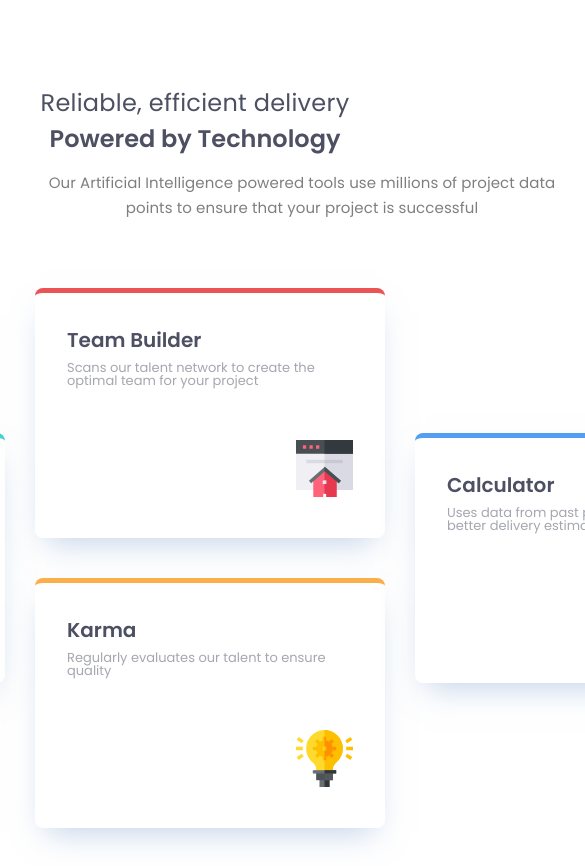
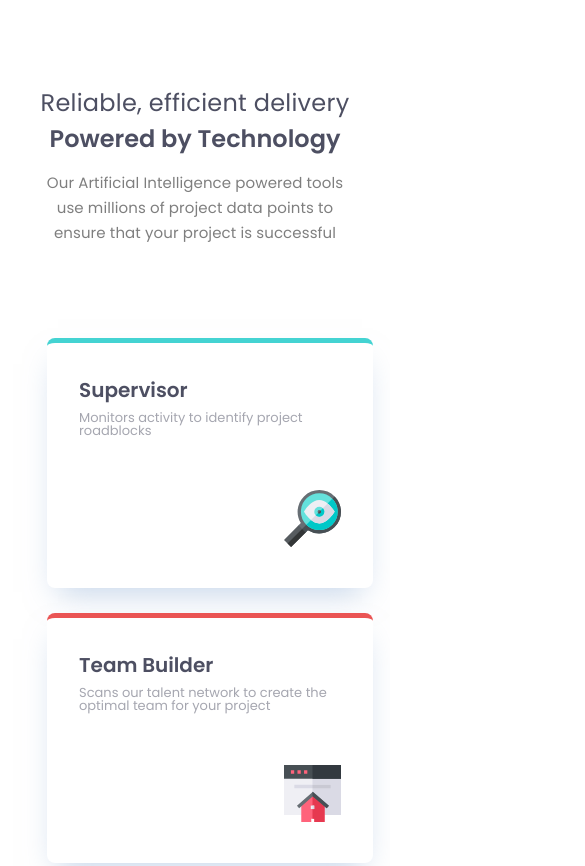
Before and after one commit to AnikoShaverdashvili/Four-card-feature-section, a plain HTML site: page index.html in a window 390 px wide. Shown: the top 866 px of the page, 585 px wide, since content can reach past the window. Drawn offline with Linux system fonts and the light colour scheme.

Commit message:
Update style.css and done
added media query for mobile resolution

```diff
--- a/css/style.css
+++ b/css/style.css
@@ -26,6 +26,7 @@ body {
 }
 .container {
   flex-direction: column;
+  align-items: center;
 }
 .text-wrapper h1 {
   font-family: "Poppins", sans-serif;
@@ -51,6 +52,7 @@ body {
   text-align: center;
   width: 540px;
   margin: auto;
+  width: 100%;
   font-weight: 400;
   font-size: 15px;
   line-height: 25px;
@@ -63,27 +65,23 @@ body {
 .card {
   display: flex;
   flex-direction: column;
-  width: 350px;
+  width: 100%;
   height: 250px;
   border-radius: 8px;
-  width: 100%;
-  /* padding-bottom: 28px; */
   background-color: white;
   box-shadow: 0px 15px 30px -11px rgba(131, 166, 210, 0.5);
-  border-radius: 8px;
   text-align: left;
-  overflow: hidden;
   padding: 32px;
   border-top: 5px solid #44d3d2;
 }
 
 .card-wrapper {
-  width: 100%;
   justify-content: center;
   align-items: center;
 }
 .card-holder {
   margin-left: 30px;
+  width: 100%;
 }
 .svg {
   margin-top: 33px;
@@ -115,6 +113,7 @@ body {
 }
 .card p {
   width: 286px;
+  width: 100%;
   height: 46px;
   font-family: "Poppins", sans-serif;
   font-weight: 400;
@@ -124,3 +123,16 @@ body {
   opacity: 50%;
   margin-top: 6px;
 }
+
+@media (max-width: 768px) {
+  .card-wrapper {
+    display: flex;
+    flex-direction: column;
+  }
+  .card-holder .card:nth-child(2) {
+    margin-top: 25px;
+  }
+  .card {
+    margin-top: 25px;
+  }
+}
```
